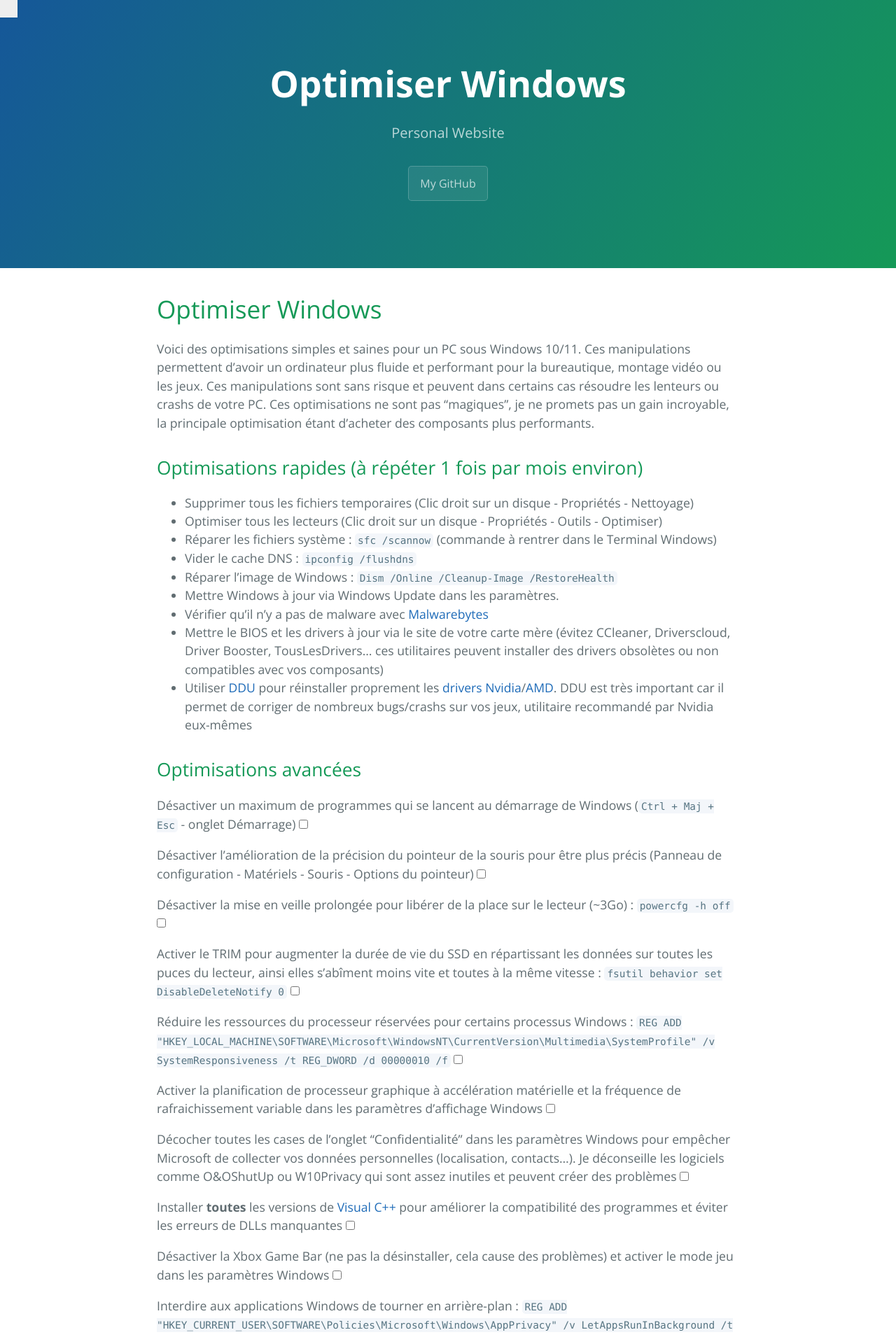
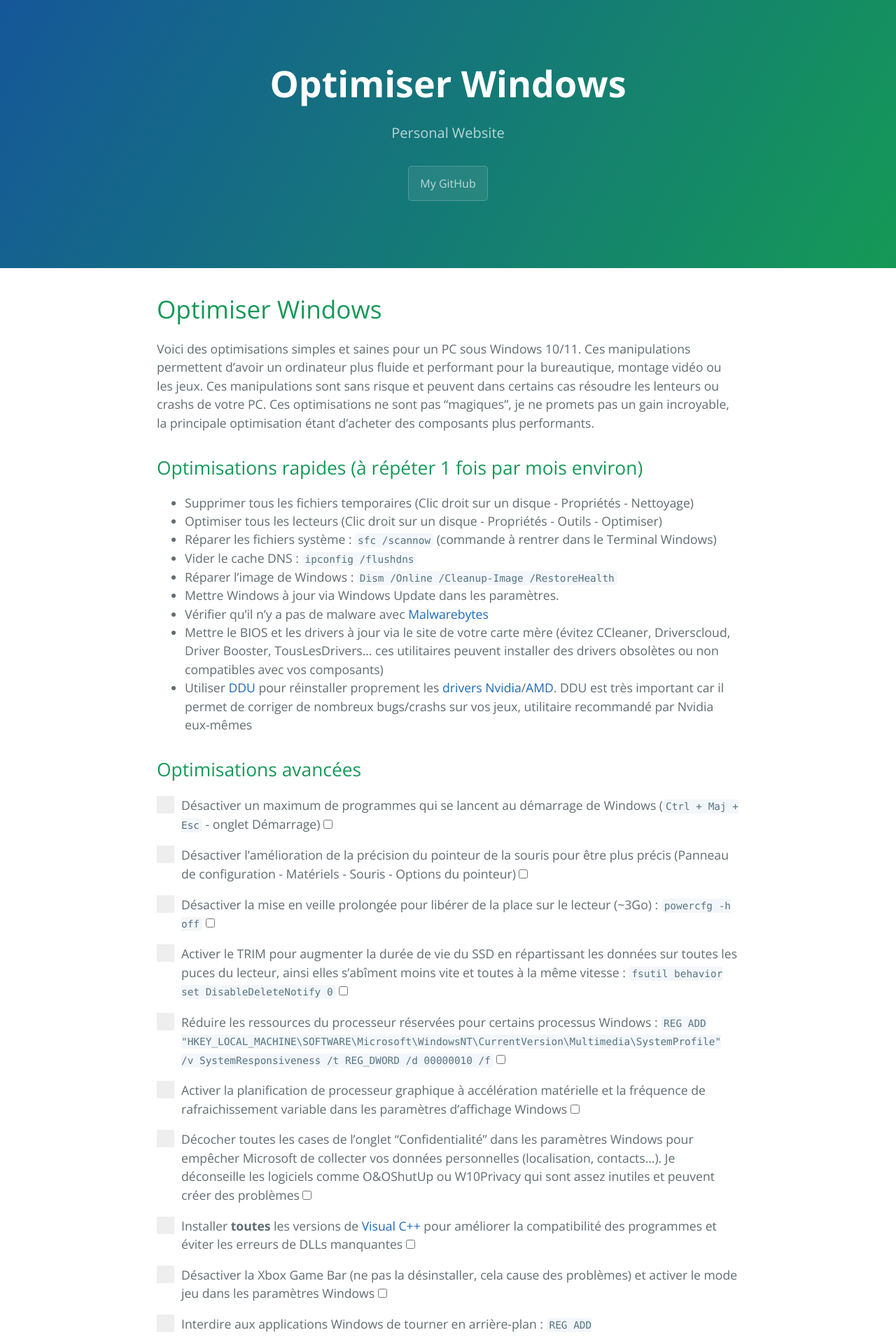
Before and after one commit to PouletEnSlip/pouletenslip.github.io, a Jekyll site: the page built from pages/opti.md, in a window 1280 px wide. Shown: the top 1910 px of the page at 70% size. Built offline with Jekyll 4.4.1, drawn with Linux system fonts in a browser that asks for light colours; comment, search, counter and statistics services are not loaded; our own code applies the rules of GitHub Pages for plain Markdown files.

Commit message:
Update styleOpti.css

```diff
--- a/css/styleOpti.css
+++ b/css/styleOpti.css
@@ -9,6 +9,14 @@
   height: 8px;
   background: #00c77e;
   width: 0%;
+}
+
+.container {
+  display: block;
+  position: relative;
+  padding-left: 35px;
+  margin-bottom: 12px;
+  cursor: pointer;
 }
 
 
```
